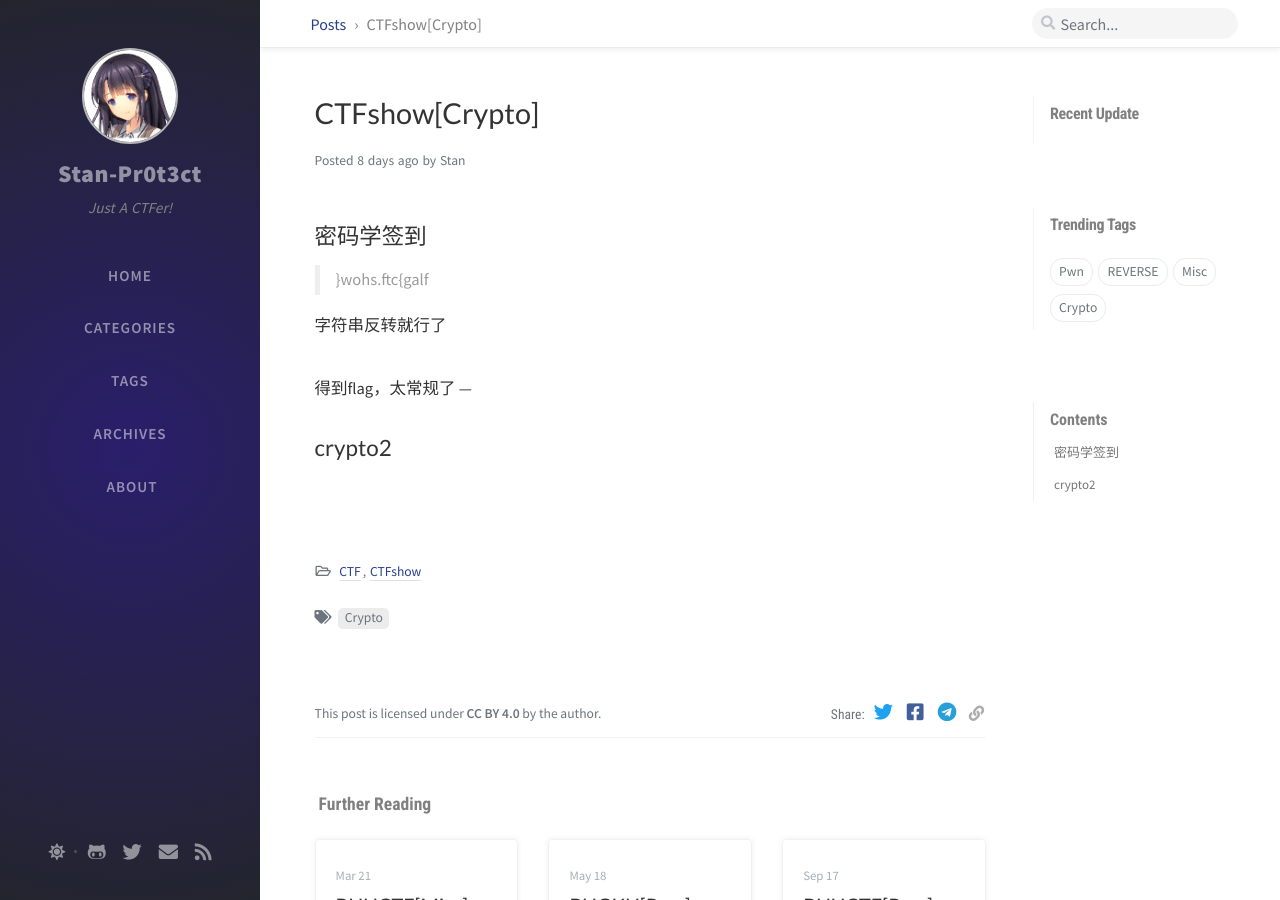
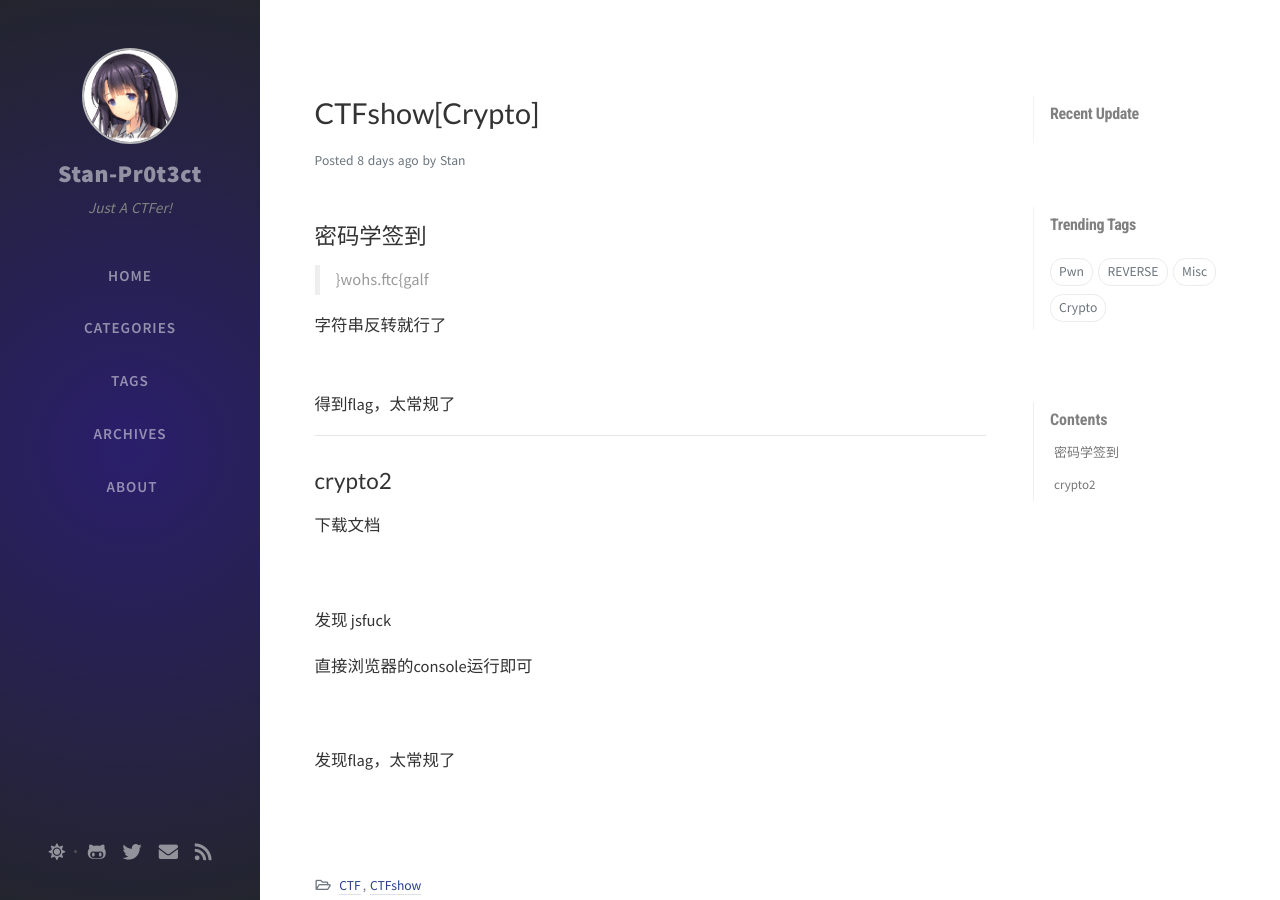
Before and after one commit to Stan-Pr0t3ct/Stan-Pr0t3ct.github.io, a Jekyll site: the page built from _posts/2020-03-21-ctfSHOW[Crypto].md, in a window 1280 px wide and 900 px high. Built offline with Jekyll 4.4.1, drawn with Linux system fonts in a browser that asks for light colours; nearby versions of some CDN libraries; comment, search, counter and statistics services are not loaded.

Commit message:
update ctfSHOW crypto

```diff
--- a/_posts/2020-03-21-ctfSHOW[Crypto].md
+++ b/_posts/2020-03-21-ctfSHOW[Crypto].md
@@ -11,6 +11,20 @@ tags: [Crypto]
 
 字符串反转就行了
 ![202010120823.PNG](https://i.loli.net/2020/10/12/FBMPYtLADd1nKqs.png)
+
 得到flag，太常规了
+
 ---
 ## crypto2
+
+下载文档
+
+![image-20201019221625830](https://i.loli.net/2020/10/19/fRL2WFvcUngYuXN.png)
+
+发现 jsfuck
+
+直接浏览器的console运行即可
+
+![image-20201019224709221](https://i.loli.net/2020/10/19/C2Ql3MUAPO7u84N.png)
+
+发现flag，太常规了
```
